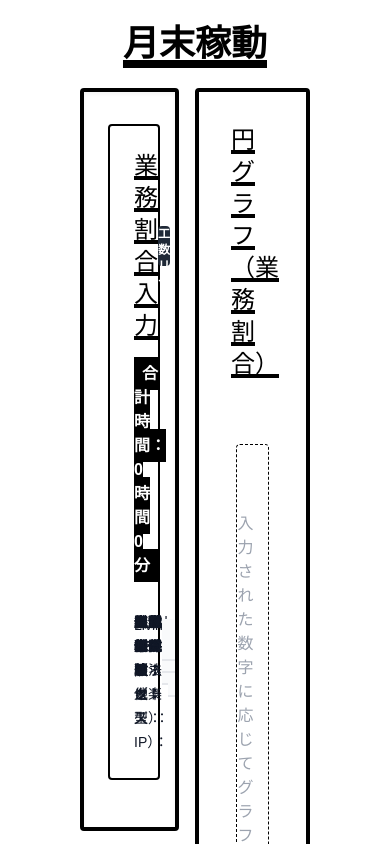
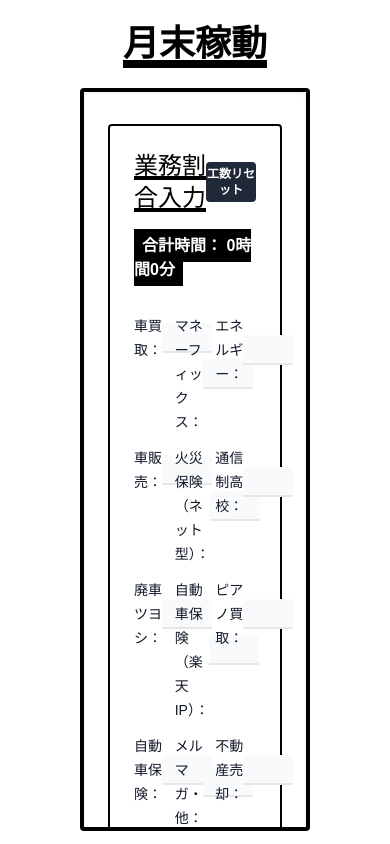
Before and after one commit to ppppppsmash/end-of-month_performance, a React (Create React App) app in the folder client/: page / in a window 390 px wide. Shown: the top 844 px of the page. Built offline with nearby package versions, Linux system fonts and the light colour scheme.

Commit message:
fix: レイアウト

```diff
--- a/client/src/App.tsx
+++ b/client/src/App.tsx
@@ -163,8 +163,8 @@ const App: FC = (): JSX.Element => {
   return (
     <div className="font-ibm">
       <Title title={title} />
-      <div className="flex flex-wrap w-full space-x-4 items:center px-20">
-        <div className="flex-1 w-5/12 border-4 border-solid rounded border-black px-6 py-8 overflow-x-none h-[88vh] overflow-y-scroll shadow-inner scrollbar-thin dark:scrollbar-thumb-black dark:scrollbar-track-gray-200">
+      <div className="lg:flex block flex-wrap w-full lg:space-x-4 items:center px-20">
+        <div className="flex-1 lg:w-5/12 w-full border-4 border-solid rounded border-black px-6 py-8 overflow-x-none h-[88vh] overflow-y-scroll shadow-inner scrollbar-thin dark:scrollbar-thumb-black dark:scrollbar-track-gray-200">
           <div className="bg-white mb-12 border-2 border-solid border-black rounded p-6">
             <div className="mb-4 flex items-center justify-between">
               <h2 className="text-2xl underline decoration-4">業務割合入力</h2>
@@ -194,9 +194,9 @@ const App: FC = (): JSX.Element => {
             </div>
           </div>
         </div>
-        <div className="flex-1 w-5/12 border-4 border-solid rounded border-black p-8">
+        <div className="flex-1 lg:w-5/12 w-full border-4 border-solid rounded border-black p-8 lg:mt-0 mt-8">
           <h2 className="mb-4 text-2xl underline decoration-4">円グラフ（業務割合）</h2>
-          <div className="bg-white w-[75%] mx-auto mt-16 border border-dashed border-black rounded">
+          <div className="bg-white w-[75%] mx-auto mt-8 border border-dashed border-black rounded">
             {datas.datasets[0].data.length ? <Pie data={datas} /> : <p className="h-[70vh] flex justify-center items-center text-gray-400">入力された数字に応じてグラフを生成する</p>}
           </div>
         </div>
```
